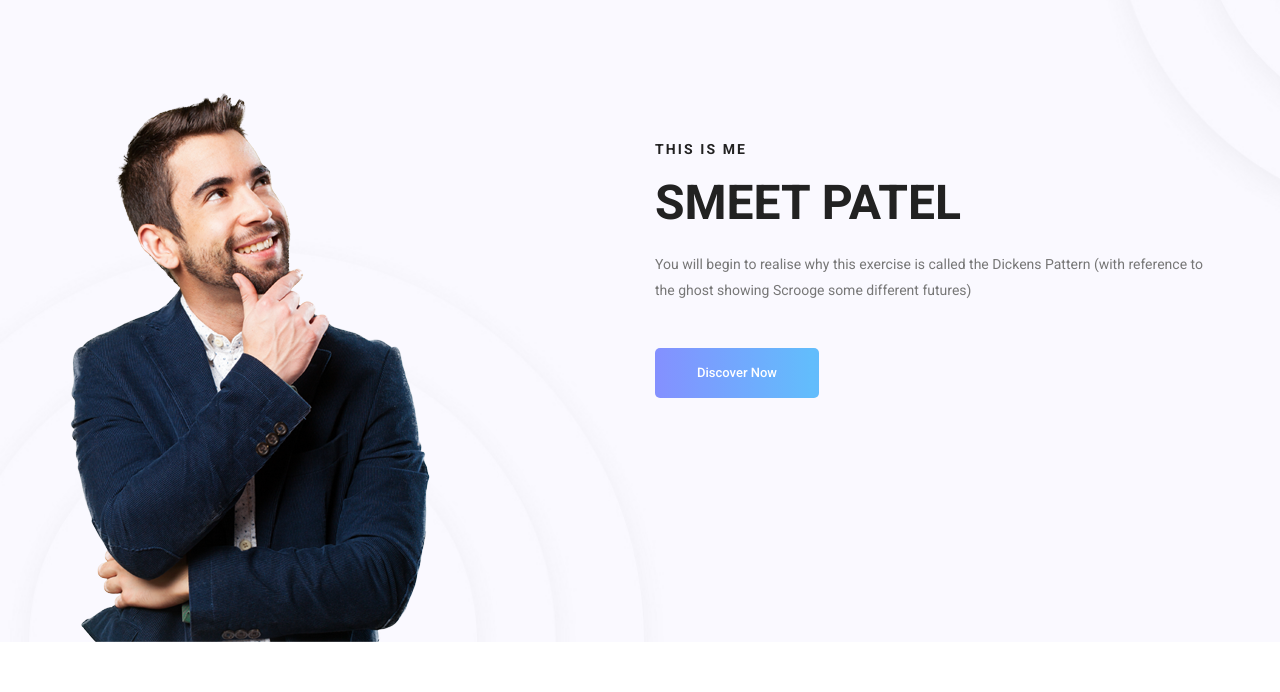
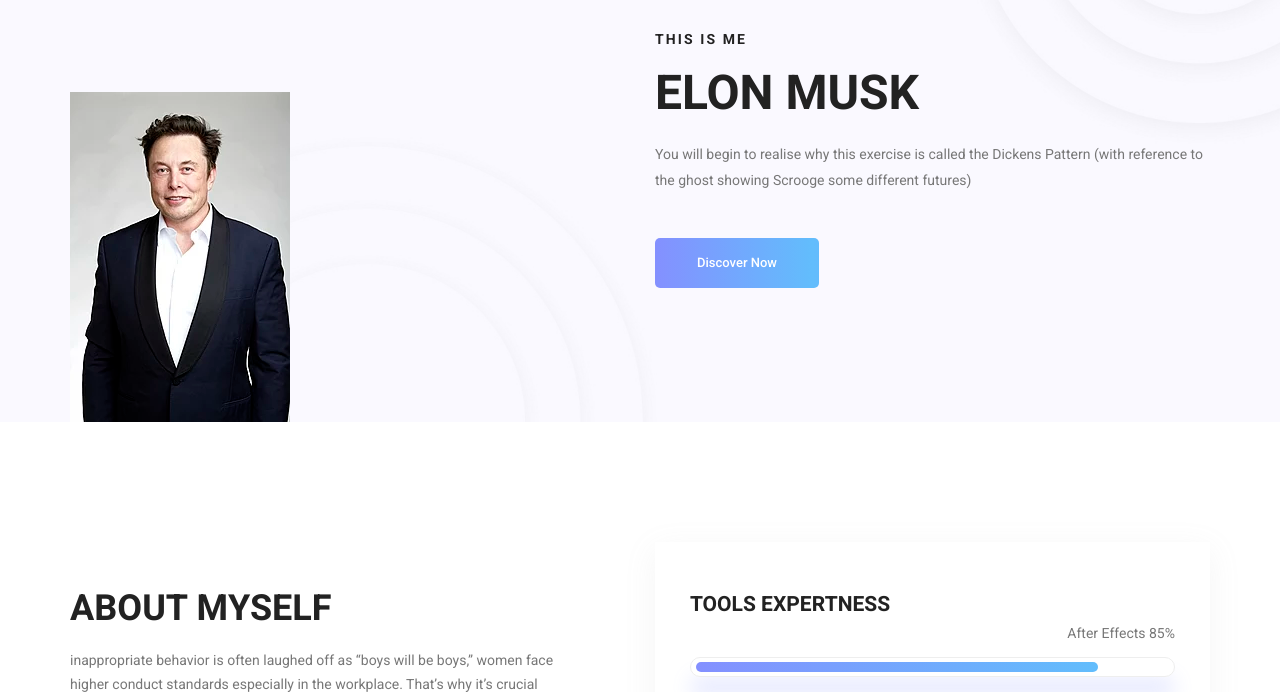
Before and after one commit to spatel19/webdev-example, a plain HTML site: page index.html in a window 1280 px wide. Shown: the part 103-795 px from the top of the page. Drawn offline with Linux system fonts and the light colour scheme; some packages are replaced by stand-ins of ours.

Commit message:
Elons site

```diff
--- a/index.html
+++ b/index.html
@@ -70,13 +70,13 @@
 					<div class="row">
 						<div class="col-lg-6">
 							<div class="home_left_img">
-								<img src="img/banner/home-left-1.png" alt="">
+								<img src="img/banner/elon.jpg" alt="">
 							</div>
 						</div>
 						<div class="col-lg-6">
 							<div class="banner_content">
 								<h5>This is me</h5>
-								<h2>Smeet Patel</h2>
+								<h2>Elon Musk</h2>
 								<p>You will begin to realise why this exercise is called the Dickens Pattern (with reference to the ghost showing Scrooge some different futures)</p>
 								<a class="banner_btn" href="#">Discover Now</a>
 							</div>
```
Also changed, not shown: img/banner/elon.jpg (added).
